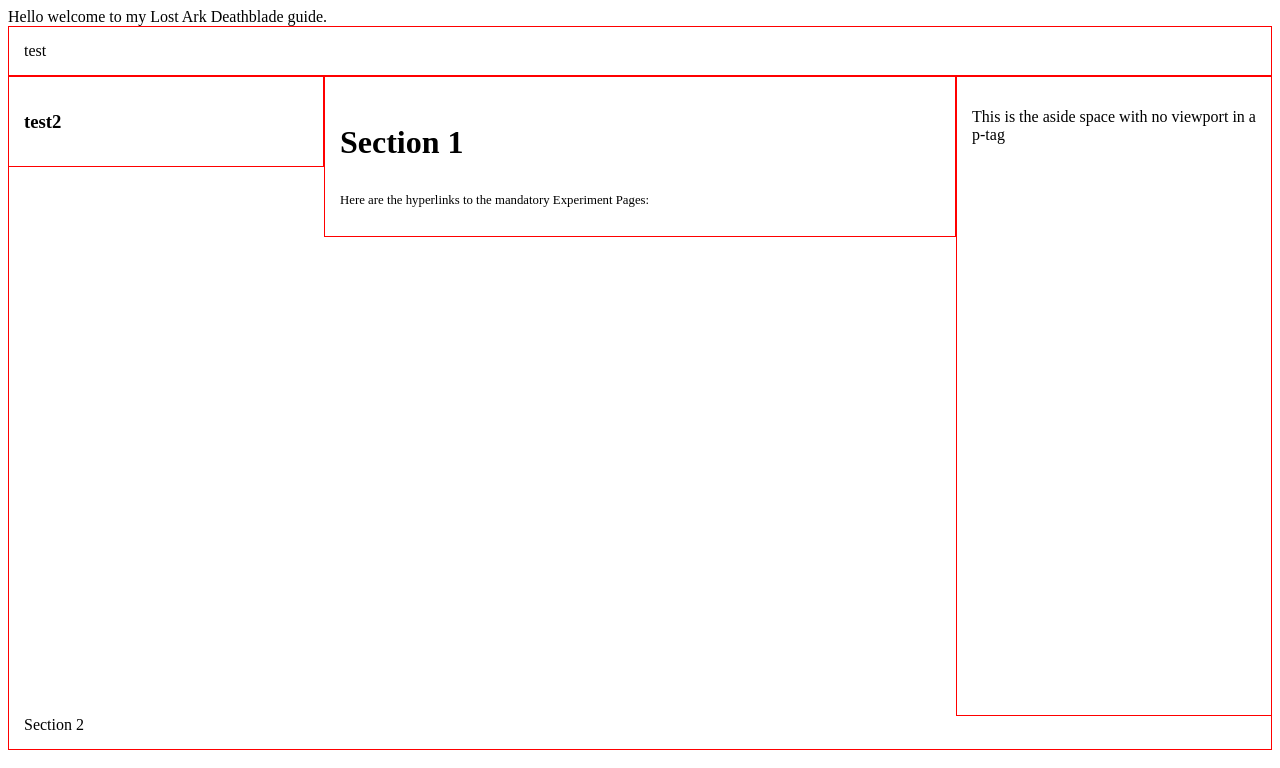
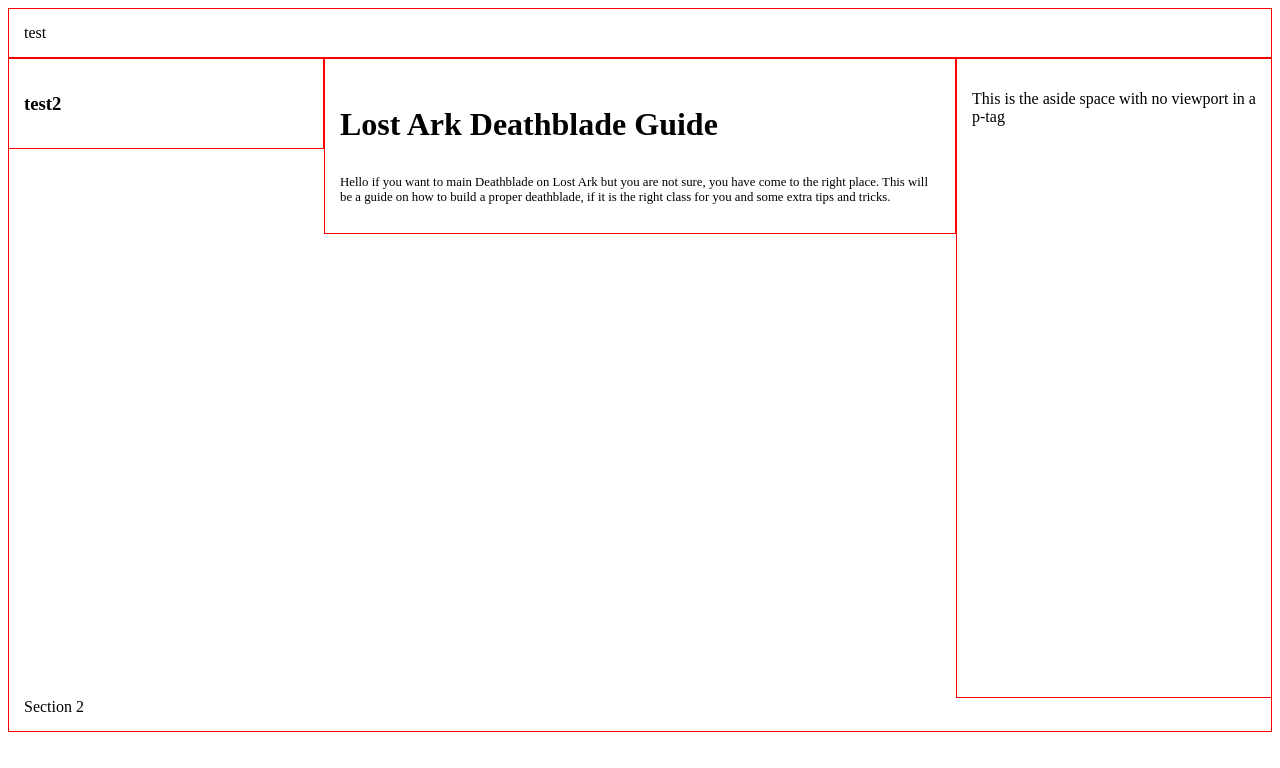
Before and after one commit to psychopompzx/Website-Final-Project, a plain HTML site: page index.html in a window 1280 px wide. Drawn offline with Linux system fonts and the light colour scheme.

Commit message:
Update index.html

```diff
--- a/index.html
+++ b/index.html
@@ -51,12 +51,12 @@
 
   </head>
   <body>
-    Hello welcome to my Lost Ark Deathblade guide.
     <header class="header">test</header>
     <nav class="menu"><h3>test2</h3></nav>
-    <section class="main"> <h3 style="font-size:2.5vw">Section 1</h3>
+    <section class="main"> <h3 style="font-size:2.5vw">Lost Ark Deathblade Guide</h3>
       <article>
-        <p style="font-size:1vw">Here are the hyperlinks to the mandatory Experiment Pages: </p>
+        <p style="font-size:1vw"> Hello if you want to main Deathblade on Lost Ark but you are not sure, you have come to the right place.
+        This will be a guide on how to build a proper deathblade, if it is the right class for you and some extra tips and tricks. </p>
         <!-- See the HTML .txt document for a summary -->
 
 
```
